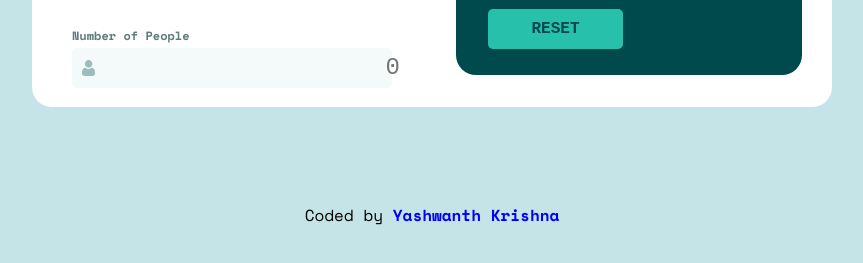
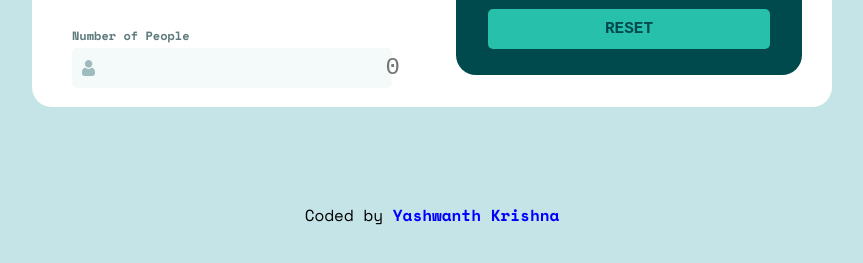
Before and after one commit to Alone-Y154/tip-calculator-app-main, a plain HTML site: page index.html in a window 1280 px wide. Shown: the part 505-768 px from the top of the page, without its empty margins (208-1071 px from the left). Drawn offline with nearby package versions, Linux system fonts and the light colour scheme.

Commit message:
Update styles.css

```diff
--- a/styles.css
+++ b/styles.css
@@ -181,7 +181,7 @@ table input:hover {
 }
 
 .reset-btn {
-  width: 135px;
+  width: 350px;
   height: 40px;
   color: hsl(183, 100%, 15%);
   font-weight: 700;
```
